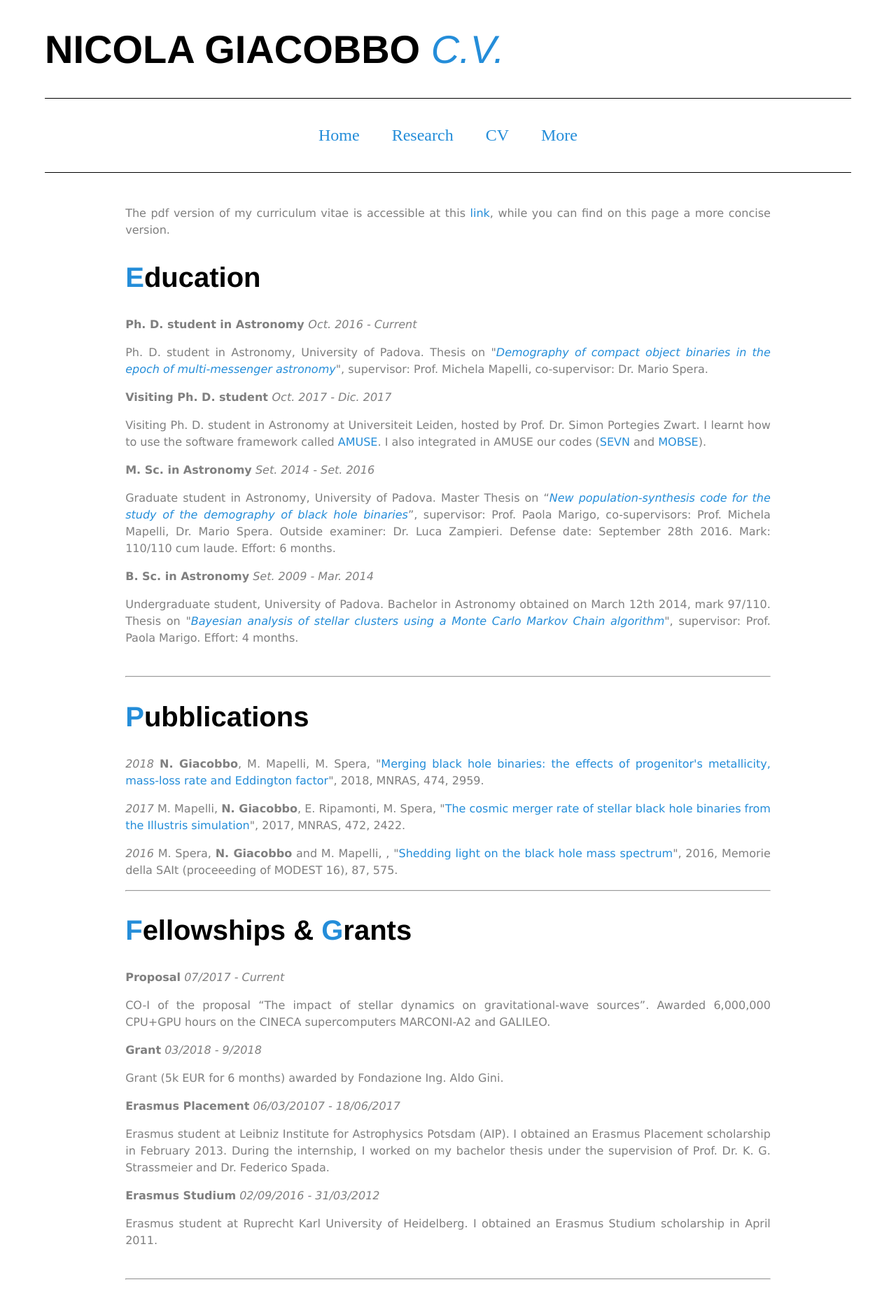
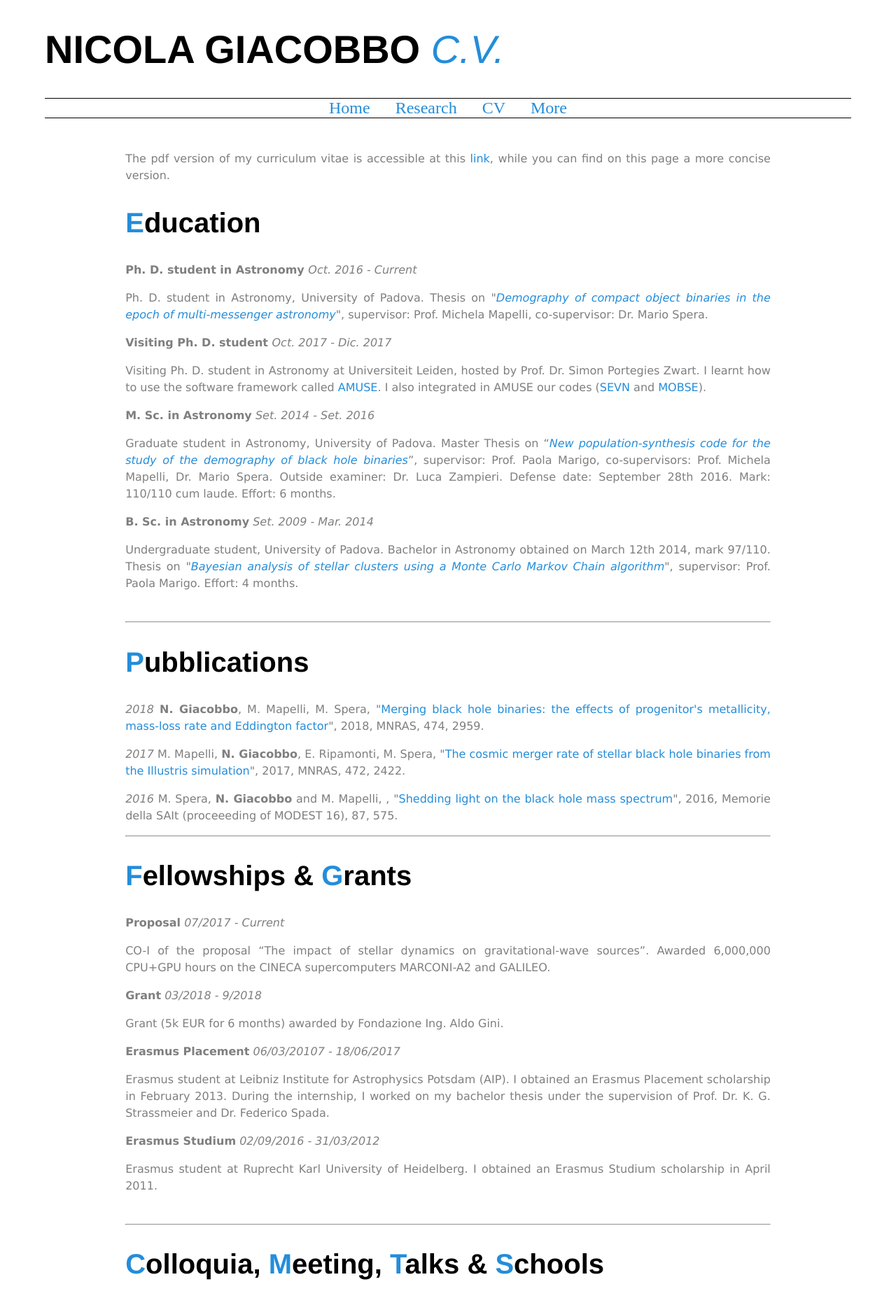
Before and after one commit to GiacobboNicola/giacobbonicola.github.io, a Jekyll site: the page built from item3.html, in a window 1280 px wide. Shown: the top 1865 px of the page at 70% size. Built offline with Jekyll 4.4.1, drawn with Linux system fonts in a browser that asks for light colours.

Commit message:
first working dropdown menu

```diff
--- a/_layouts/cv.html
+++ b/_layouts/cv.html
@@ -17,9 +17,10 @@
 					{{ content }}
 		</div>
 		<!-- Navigation -->
-		<footer>
 		<div id="menudiv">
 				<ul class="mainmenu">
+			<footer>
+
 					<li class="menuitem"><a href="#">Home</a></li>
 					<li class="menuitem"><a href="#">Research</a>
 						<ul class="submenu">
@@ -30,9 +31,10 @@
 					</li>
 					<li class="menuitem"><a href="#">CV</a></li>
 					<li class="menuitem"><a href="#">More</a></li>
+			<footer>
+
 				</ul>
 			</div>
-		<footer>
 			<div class="longtext">
 					<p>The pdf version of my curriculum vitae is accessible at this <a href="/files/cv.pdf">link</a>, while you can find on this page a more concise version.</p>
 
--- a/css/cv.css
+++ b/css/cv.css
@@ -4,10 +4,9 @@
 }
 /* make ALL links (main and submenu) have padding and background color */
 .mainmenu {
-  display: block;
   background-color:white;
   text-decoration: none;
-  padding: 10px;
+  padding: 0px;
   font-size:24px;
   text-align: center;
   color:black;
@@ -19,27 +18,40 @@
 li.menuitem {
   position:relative;
   display:inline-block;
-  padding: 5px 10px;
-  margin: 0 10px;
+  padding: 0px 15px;
+  margin: 0px 0px;
 }
 a.menuitem {
-  padding: 0px;
+  padding: 15px;
+
 }
 /* add hover behaviour */
 .menuitem a:hover {
     background-color: rgb(36, 141, 217);
+    padding: 0px 0px;
     color: white;
 }
 ul.submenu {
   display:none;
   position:absolute;
-  list-style-type:none;
+  background-color: white;
+  color: black;
+  list-style-type: square;
 }
+.subitem a {
+    font-size: 20px;
+    background-color: white;
+    color: black;
+}
+.subitem a:hover {
+    background-color: white;
+    color: rgb(36, 141, 217);
+}
+
 /* when hovering over a .menuitem, display the submenu inside it. */
 .menuitem:hover > ul.submenu {
   display: block;
 }
-
 /* GENERAL */
 
   h1 {
@@ -52,16 +64,13 @@
     font-size: 2.5em;
     font-family:'Helvetica', 'Arial', 'Sans-Serif';
   }
-
   h3 {
     font-size: 2.0em;
     font-family:'Helvetica', 'Arial', 'Sans-Serif';
   }
-
   .small {
     font-family:'Geneva';
   }
-
   a {
     text-decoration: none;
     color: rgb(36, 141, 217);
--- a/css/main.css
+++ b/css/main.css
@@ -78,5 +78,5 @@
     color: rgb(128, 19, 201);
 }
 .o{
-    color: rgb(234, 157, 25);
+    color: rgb(178, 177, 175);
 }
```
Lines whose indentation alone changed are shown as unchanged.
